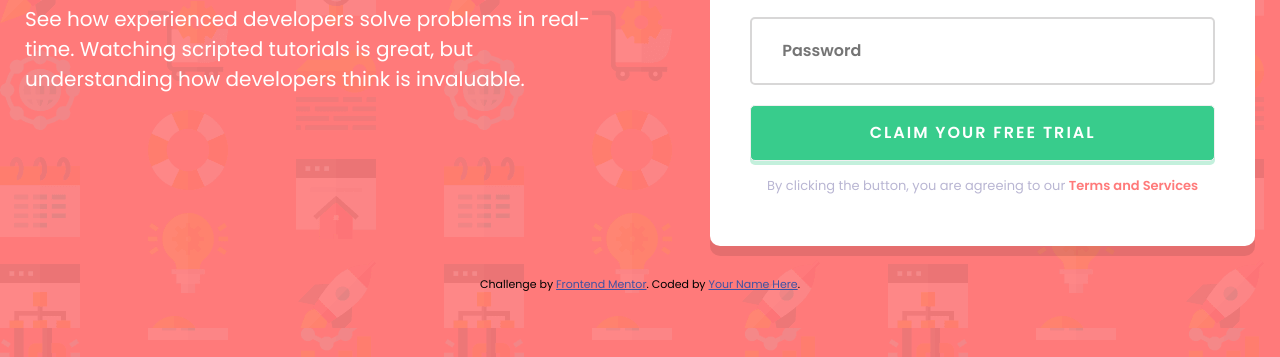
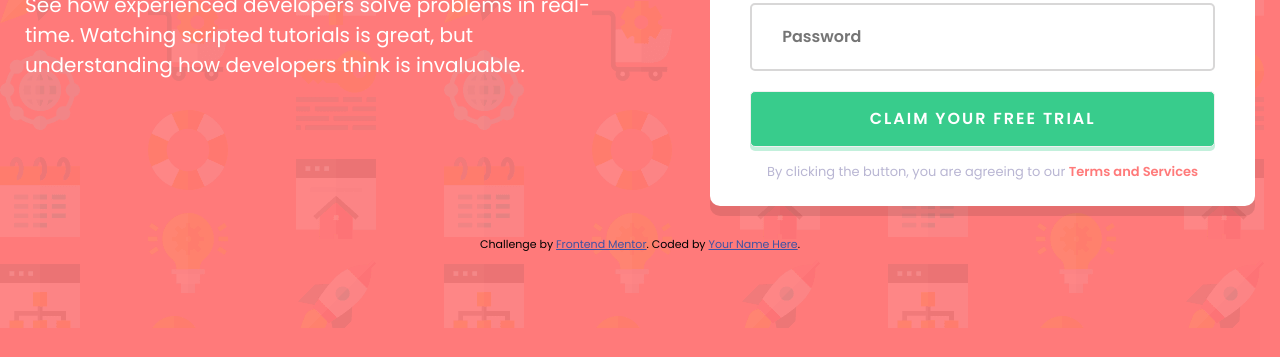
Before and after one commit to sung92/intro-component-with-signup-form, a website built with Parcel: page index.html in a window 1280 px wide. Shown: the part 472-829 px from the top of the page. After the commit the page ends 800 px from the top, so only its background shows below. Built offline with nearby package versions, Linux system fonts and the light colour scheme.

Commit message:
form padding

```diff
--- a/sass/components/general.scss
+++ b/sass/components/general.scss
@@ -203,7 +203,7 @@ button:hover {
     /* FORM */
     .c-form {
         grid-area: form;
-        padding: f.rem(50px) f.rem(40px);
+        padding: f.rem(25px) f.rem(40px);
     }
 
     .form-control input {
```
